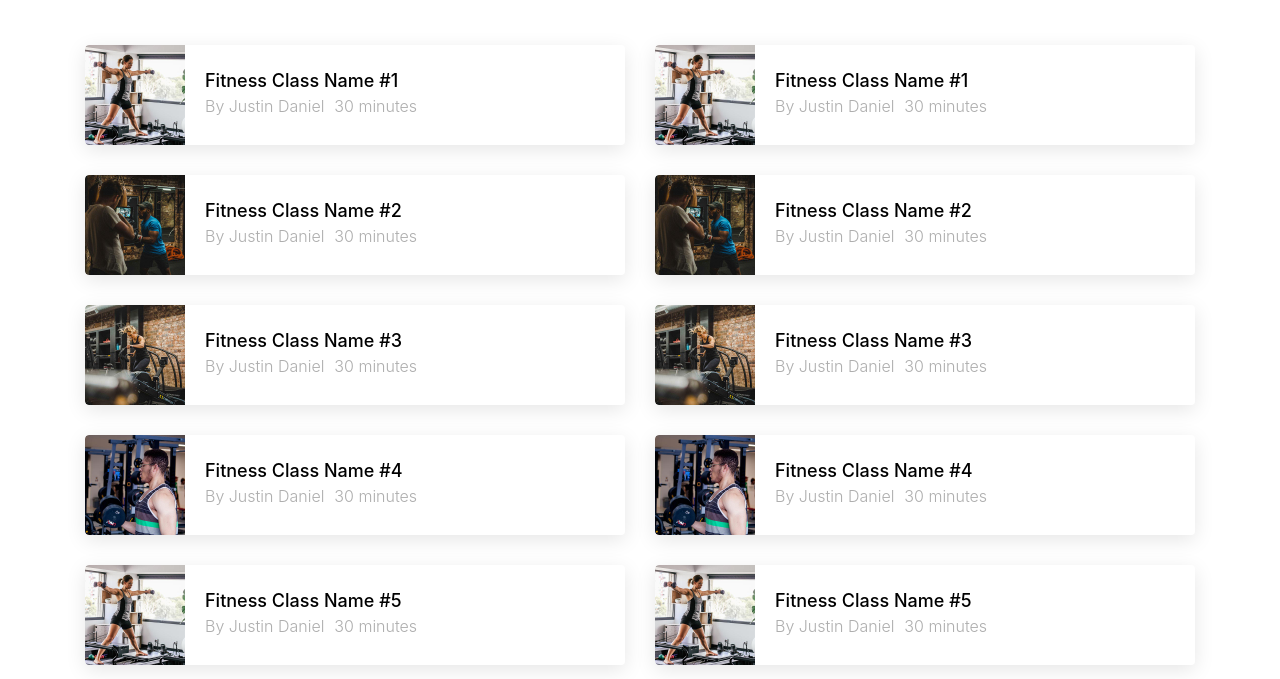
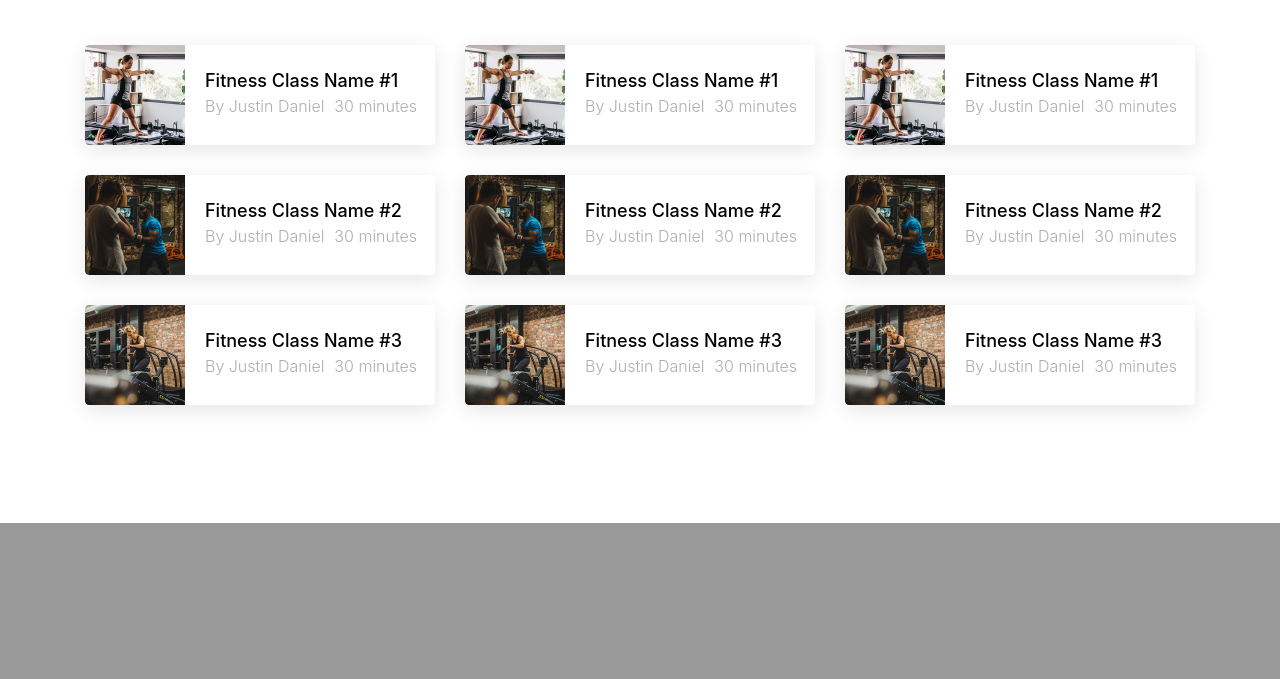
Before and after one commit to pppskk/my-ecommerce-site-, a plain HTML site: page index.html in a window 1280 px wide. Shown: the part 2600-3279 px from the top of the page. Drawn offline with Linux system fonts and the light colour scheme; files whose address does not match are found by name; a web font is replaced by a local one.

Commit message:
first edit

```diff
--- a/index.html
+++ b/index.html
@@ -194,7 +194,7 @@
           </div>
         </div>
         <div class="row">
-          <div class="col-lg-6">
+          <div class="col-lg-4">
             <div class="class-item d-flex align-items-center">
               <a href="single.html" class="class-item-thumbnail">
                 <img src="images/img_1.jpg" alt="Image">
@@ -231,7 +231,7 @@
               </div>
             </div>
 
-            <div class="class-item d-flex align-items-center">
+            <!-- <div class="class-item d-flex align-items-center">
               <a href="single.html" class="class-item-thumbnail">
                 <img src="images/img_4.jpg" alt="Image">
               </a>
@@ -241,9 +241,9 @@
                 <span>By Justin Daniel</span>,
                 <span>30 minutes</span>
               </div>
-            </div>
-
-            <div class="class-item d-flex align-items-center">
+            </div> -->
+
+            <!-- <div class="class-item d-flex align-items-center">
               <a href="single.html" class="class-item-thumbnail">
                 <img src="images/img_1.jpg" alt="Image">
               </a>
@@ -253,11 +253,11 @@
                 <span>By Justin Daniel</span>,
                 <span>30 minutes</span>
               </div>
-            </div>
-
-
-          </div>
-          <div class="col-lg-6">
+            </div> -->
+
+
+          </div>
+          <div class="col-lg-4">
             <div class="class-item d-flex align-items-center">
               <a href="single.html" class="class-item-thumbnail">
                 <img src="images/img_1.jpg" alt="Image">
@@ -294,7 +294,7 @@
               </div>
             </div>
 
-            <div class="class-item d-flex align-items-center">
+            <!-- <div class="class-item d-flex align-items-center">
               <a href="single.html" class="class-item-thumbnail">
                 <img src="images/img_4.jpg" alt="Image">
               </a>
@@ -304,15 +304,52 @@
                 <span>By Justin Daniel</span>,
                 <span>30 minutes</span>
               </div>
-            </div>
-
-            <div class="class-item d-flex align-items-center">
+            </div> -->
+
+            <!-- <div class="class-item d-flex align-items-center">
               <a href="single.html" class="class-item-thumbnail">
                 <img src="images/img_1.jpg" alt="Image">
               </a>
               <div class="class-item-text">
 
                 <h2><a href="single.html">Fitness Class Name #5</a></h2>
+                <span>By Justin Daniel</span>,
+                <span>30 minutes</span>
+              </div>
+            </div> -->
+          </div>
+          <div class="col-lg-4">
+            <div class="class-item d-flex align-items-center">
+              <a href="single.html" class="class-item-thumbnail">
+                <img src="images/img_1.jpg" alt="Image">
+              </a>
+              <div class="class-item-text">
+
+                <h2><a href="single.html">Fitness Class Name #1</a></h2>
+                <span>By Justin Daniel</span>,
+                <span>30 minutes</span>
+              </div>
+            </div>
+
+            <div class="class-item d-flex align-items-center">
+              <a href="single.html" class="class-item-thumbnail">
+                <img src="images/img_2.jpg" alt="Image">
+              </a>
+              <div class="class-item-text">
+
+                <h2><a href="single.html">Fitness Class Name #2</a></h2>
+                <span>By Justin Daniel</span>,
+                <span>30 minutes</span>
+              </div>
+            </div>
+
+            <div class="class-item d-flex align-items-center">
+              <a href="single.html" class="class-item-thumbnail">
+                <img src="images/img_3.jpg" alt="Image">
+              </a>
+              <div class="class-item-text">
+
+                <h2><a href="single.html">Fitness Class Name #3</a></h2>
                 <span>By Justin Daniel</span>,
                 <span>30 minutes</span>
               </div>
```
Also changed, not shown: 1 other file. Lines whose indentation alone changed are shown as unchanged.
